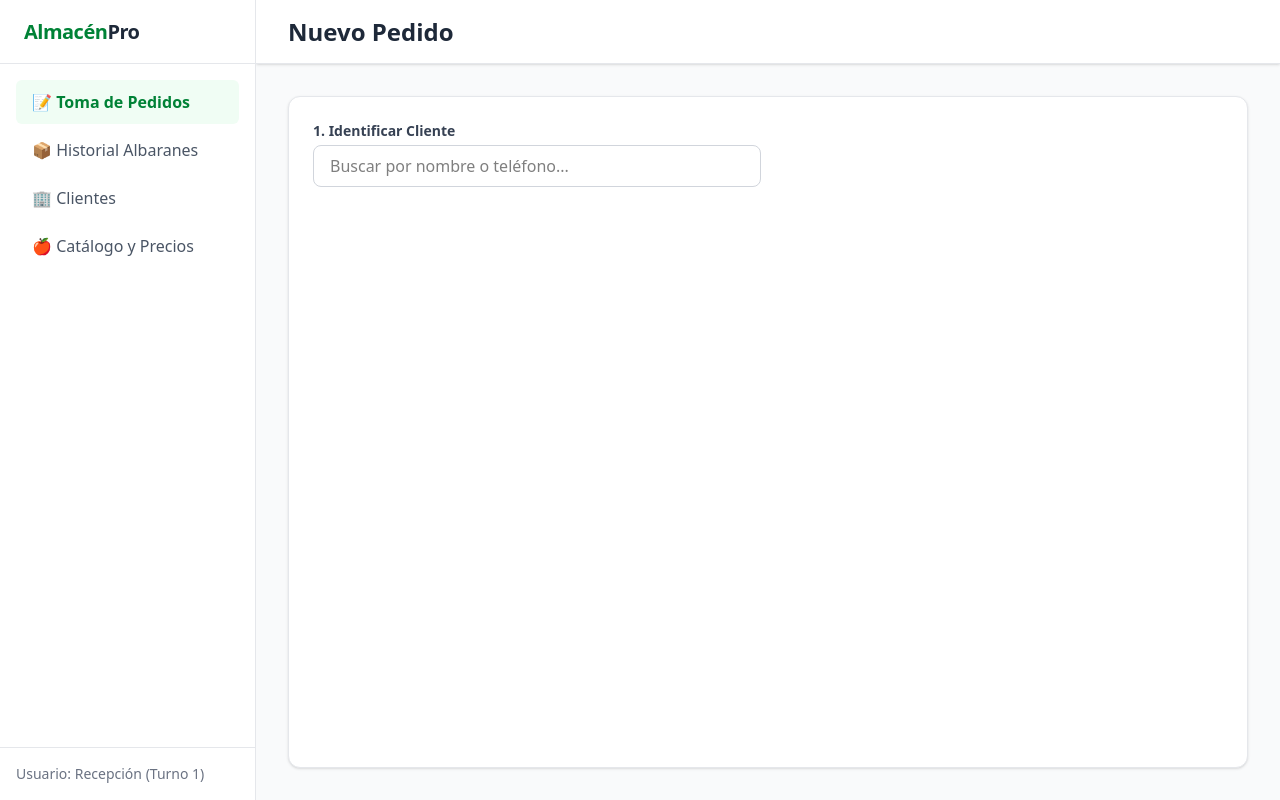
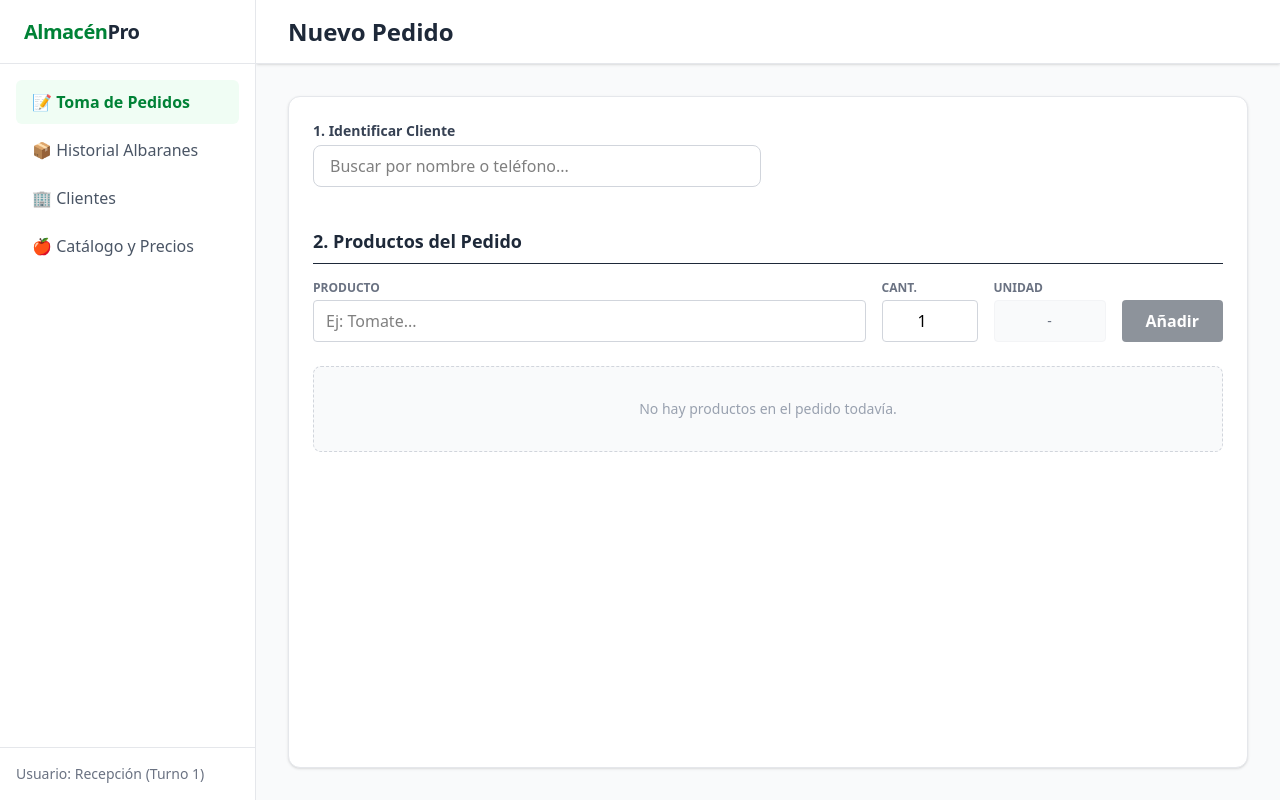
Before and after one commit to Joseiro/almacen-pedidos-app, a Next.js app: page / in a window 1280 px wide. Built offline with nearby package versions, Linux system fonts and the light colour scheme.

Commit message:
feat: crear componente de lineas de pedido y carrito visual

```diff
--- a/app/page.tsx
+++ b/app/page.tsx
@@ -1,4 +1,5 @@
 import BuscadorClientes from "@/components/BuscadorClientes";
+import LineasPedido from "@/components/LineasPedido";
 
 export default function Home() {
   return (
@@ -43,6 +44,7 @@ export default function Home() {
           <div className="max-w-5xl mx-auto bg-white rounded-xl shadow-sm border border-gray-200 min-h-full p-6">
 
             <BuscadorClientes />
+            <LineasPedido />
 
           </div>
         </div>
--- /dev/null
+++ b/components/LineasPedido.tsx
@@ -0,0 +1,193 @@
+"use client";
+
+import { useState } from "react";
+
+// Datos de prueba temporales para el catálogo
+const PRODUCTOS_MOCK = [
+  { id: "101", nombre: "Tomate Pera", tipoUnidad: "Caja" },
+  { id: "102", nombre: "Patata Monalisa", tipoUnidad: "Malla 5kg" },
+  { id: "103", nombre: "Plátano de Canarias", tipoUnidad: "Caja" },
+  { id: "104", nombre: "Lenteja Pardina", tipoUnidad: "Saco 10kg" },
+];
+
+export default function LineasPedido() {
+  const [busqueda, setBusqueda] = useState("");
+  const [productoSeleccionado, setProductoSeleccionado] = useState<any>(null);
+  const [cantidad, setCantidad] = useState("1");
+  const [notas, setNotas] = useState("");
+
+  // Lista de productos ya añadidos al "carrito"
+  const [lineas, setLineas] = useState<any[]>([]);
+
+  // Filtrar el catálogo según lo que se escribe
+  const productosFiltrados = busqueda === ""
+    ? []
+    : PRODUCTOS_MOCK.filter((p) => p.nombre.toLowerCase().includes(busqueda.toLowerCase()));
+
+  // Función para añadir una línea a la lista final
+  const agregarLinea = () => {
+    if (!productoSeleccionado || !cantidad || isNaN(Number(cantidad))) return;
+
+    const nuevaLinea = {
+      id: Math.random().toString(), // ID temporal para la vista
+      producto: productoSeleccionado,
+      cantidad: Number(cantidad),
+    };
+
+    setLineas([...lineas, nuevaLinea]);
+
+    // Limpiar el formulario tras añadir
+    setProductoSeleccionado(null);
+    setBusqueda("");
+    setCantidad("1");
+  };
+
+  const eliminarLinea = (id: string) => {
+    setLineas(lineas.filter((linea) => linea.id !== id));
+  };
+
+  return (
+    <div className="w-full mt-10">
+      <h2 className="text-lg font-bold text-gray-800 border-b pb-2 mb-4">
+        2. Productos del Pedido
+      </h2>
+
+      {/* --- FORMULARIO DE ENTRADA RÁPIDA --- */}
+      <div className="flex gap-4 items-start mb-6">
+
+        {/* Buscador de producto */}
+        <div className="flex-1 relative">
+          <label className="block text-xs font-semibold text-gray-500 uppercase mb-1">Producto</label>
+          {!productoSeleccionado ? (
+            <div>
+              <input
+                type="text"
+                className="w-full border border-gray-300 rounded px-3 py-2 focus:ring-2 focus:ring-green-500 focus:outline-none"
+                placeholder="Ej: Tomate..."
+                value={busqueda}
+                onChange={(e) => setBusqueda(e.target.value)}
+              />
+              {productosFiltrados.length > 0 && (
+                <ul className="absolute z-20 w-full mt-1 bg-white border border-gray-200 rounded shadow-lg">
+                  {productosFiltrados.map((p) => (
+                    <li
+                      key={p.id}
+                      className="px-4 py-2 hover:bg-green-50 cursor-pointer text-sm border-b last:border-0"
+                      onClick={() => {
+                        setProductoSeleccionado(p);
+                        setBusqueda("");
+                      }}
+                    >
+                      <span className="font-semibold text-gray-800">{p.nombre}</span>
+                      <span className="text-gray-400 ml-2">({p.tipoUnidad})</span>
+                    </li>
+                  ))}
+                </ul>
+              )}
+            </div>
+          ) : (
+            <div className="flex items-center justify-between border border-green-300 bg-green-50 rounded px-3 py-2">
+              <span className="font-medium text-gray-800">{productoSeleccionado.nombre}</span>
+              <button
+                onClick={() => setProductoSeleccionado(null)}
+                className="text-xs text-red-600 hover:underline font-semibold ml-2"
+              >
+                ✕ Cancelar
+              </button>
+            </div>
+          )}
+        </div>
+
+        {/* Cantidad */}
+        <div className="w-24">
+          <label className="block text-xs font-semibold text-gray-500 uppercase mb-1">Cant.</label>
+          <input
+            type="number"
+            min="1"
+            className="w-full border border-gray-300 rounded px-3 py-2 text-center focus:ring-2 focus:ring-green-500 focus:outline-none"
+            value={cantidad}
+            onChange={(e) => setCantidad(e.target.value)}
+            disabled={!productoSeleccionado}
+          />
+        </div>
+
+        {/* Unidad (Informativo, viene del producto) */}
+        <div className="w-28">
+          <label className="block text-xs font-semibold text-gray-500 uppercase mb-1">Unidad</label>
+          <div className="border border-gray-100 bg-gray-50 rounded px-3 py-2 text-gray-500 text-center text-sm truncate h-[42px] flex items-center justify-center">
+            {productoSeleccionado ? productoSeleccionado.tipoUnidad : "-"}
+          </div>
+        </div>
+
+        {/* Botón Añadir */}
+        <div className="pt-5">
+          <button
+            onClick={agregarLinea}
+            disabled={!productoSeleccionado}
+            className="bg-gray-800 hover:bg-black text-white px-6 py-2 rounded font-semibold disabled:opacity-50 disabled:cursor-not-allowed transition-colors h-[42px]"
+          >
+            Añadir
+          </button>
+        </div>
+      </div>
+
+      {/* --- LISTA DEL PEDIDO (EL ALBARÁN VIRTUAL) --- */}
+      {lineas.length > 0 ? (
+        <div className="bg-white border border-gray-200 rounded-lg overflow-hidden shadow-sm">
+          <table className="w-full text-left text-sm text-gray-600">
+            <thead className="bg-gray-50 border-b border-gray-200 text-xs uppercase text-gray-500">
+              <tr>
+                <th className="px-4 py-3 font-semibold">Producto</th>
+                <th className="px-4 py-3 font-semibold text-center">Cantidad</th>
+                <th className="px-4 py-3 font-semibold text-center">Acción</th>
+              </tr>
+            </thead>
+            <tbody>
+              {lineas.map((linea) => (
+                <tr key={linea.id} className="border-b last:border-0 hover:bg-gray-50">
+                  <td className="px-4 py-3 font-medium text-gray-800">{linea.producto.nombre}</td>
+                  <td className="px-4 py-3 text-center">
+                    <span className="font-bold text-gray-800 text-lg">{linea.cantidad}</span>
+                    <span className="text-gray-400 ml-1 text-xs">{linea.producto.tipoUnidad}</span>
+                  </td>
+                  <td className="px-4 py-3 text-center">
+                    <button
+                      onClick={() => eliminarLinea(linea.id)}
+                      className="text-red-500 hover:text-red-700 hover:bg-red-50 px-2 py-1 rounded transition-colors"
+                    >
+                      Quitar
+                    </button>
+                  </td>
+                </tr>
+              ))}
+            </tbody>
+          </table>
+        </div>
+      ) : (
+        <div className="text-center py-8 bg-gray-50 border border-dashed border-gray-300 rounded-lg text-gray-400 text-sm">
+          No hay productos en el pedido todavía.
+        </div>
+      )}
+
+      {/* --- NOTAS Y CONFIRMACIÓN --- */}
+      {lineas.length > 0 && (
+        <div className="mt-8 pt-6 border-t border-gray-200 space-y-4">
+          <div>
+            <label className="block text-sm font-semibold text-gray-700 mb-1">Notas para el almacén (Opcional)</label>
+            <textarea
+              className="w-full border border-gray-300 rounded-lg px-4 py-2 focus:ring-2 focus:ring-green-500 focus:outline-none"
+              rows={2}
+              placeholder="Ej: Quiere los plátanos un poco verdes..."
+              value={notas}
+              onChange={(e) => setNotas(e.target.value)}
+            />
+          </div>
+
+          <button className="w-full bg-green-600 hover:bg-green-700 text-white font-bold text-lg py-4 rounded-lg shadow-sm transition-colors">
+            Guardar Pedido y Generar Albarán
+          </button>
+        </div>
+      )}
+    </div>
+  );
+}
```
